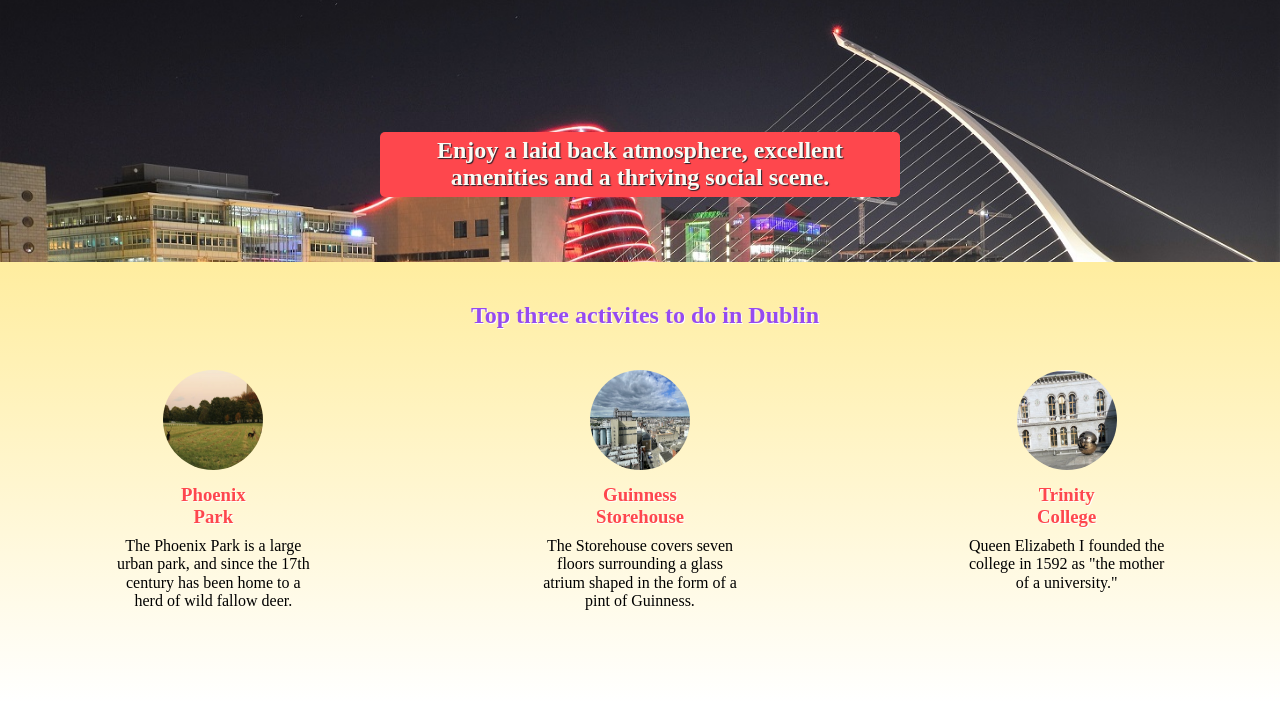
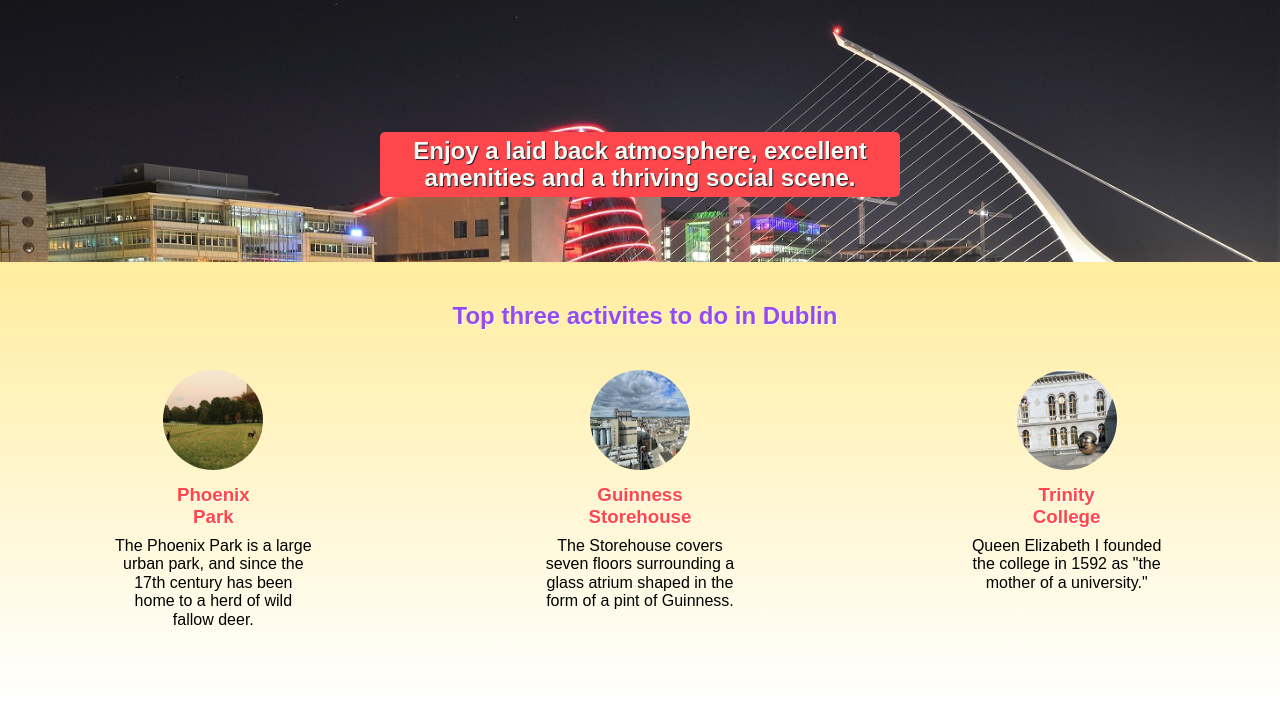
Before and after one commit to danomah/hometownHomepage, a website built with Vite: page index.html in a window 1280 px wide. Shown: the part 78-797 px from the top of the page. Built offline with nearby package versions, Linux system fonts and the light colour scheme.

Commit message:
Changed font-family

```diff
--- a/styles.css
+++ b/styles.css
@@ -11,6 +11,10 @@ Palette:
 * {
     margin: 0;
     padding: 0;
+}
+
+body {
+    font-family: arial, sans-serif;
 }
 
 img {
```
